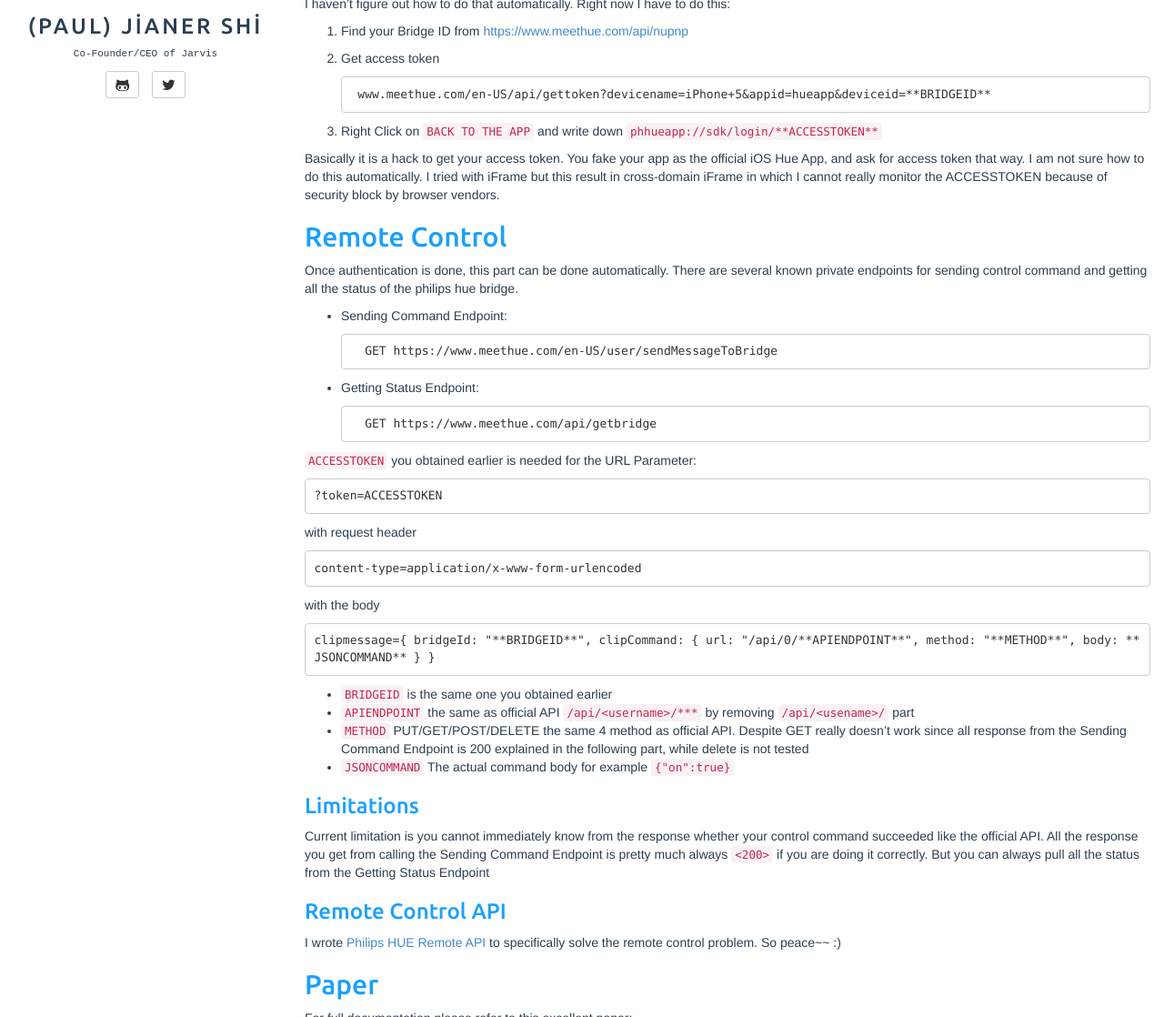
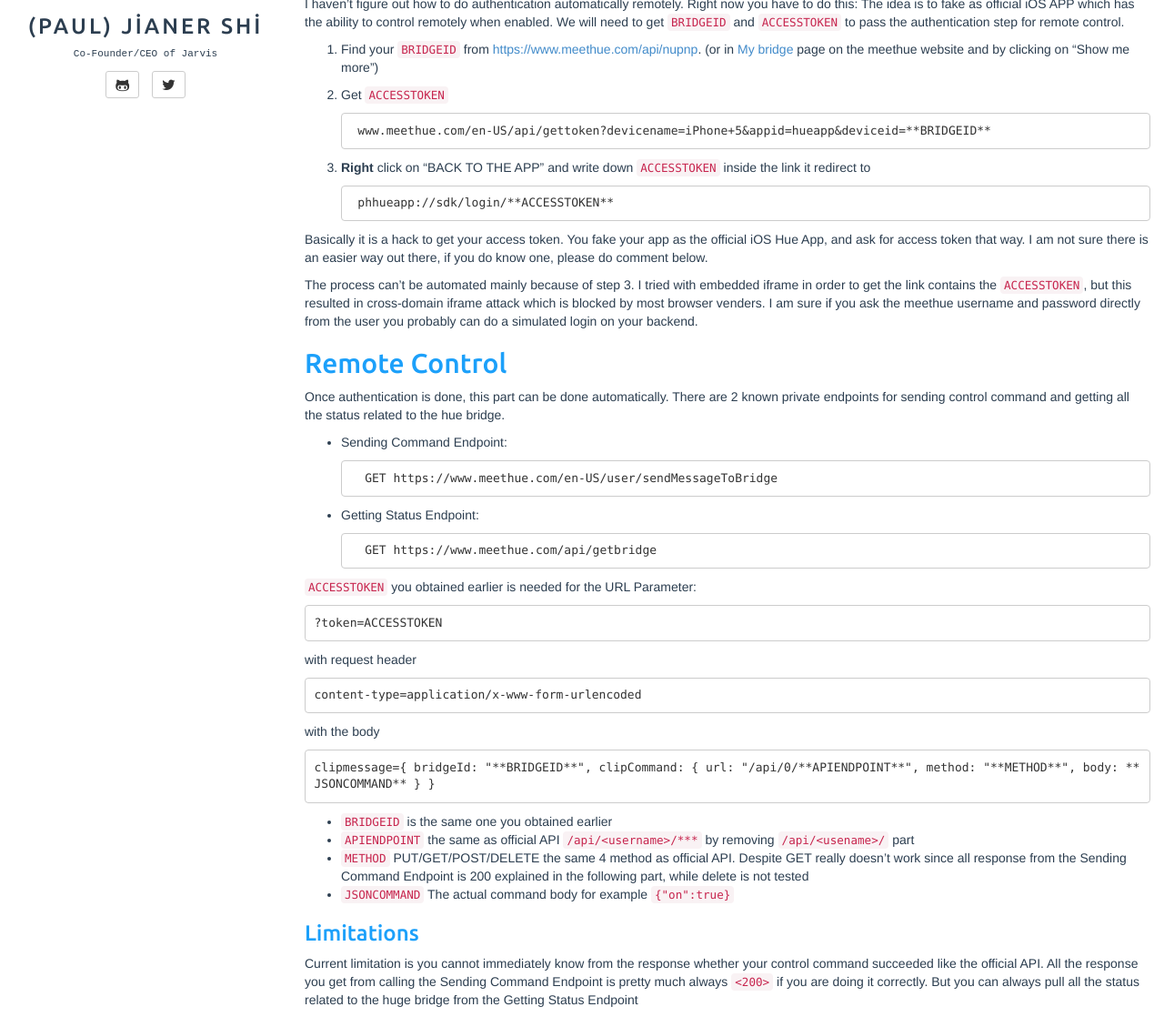
Before and after one commit to jianershi/jianershi.github.io, a Jekyll site: the page built from _posts/2013-11-27-Philips-Hue-Remote-API-Explained.markdown, in a window 1280 px wide and 1400 px high, cut to the strip 282-1400 px from the top of the window. Shown: the whole strip at 91% size. Built offline with Jekyll 4.4.1, drawn with Linux system fonts in a browser that asks for light colours; some of the changed text lies outside the part shown.

Commit message:
edit post a bit

```diff
--- a/_posts/2013-11-27-Philips-Hue-Remote-API-Explained.markdown
+++ b/_posts/2013-11-27-Philips-Hue-Remote-API-Explained.markdown
@@ -14,21 +14,25 @@
 
 ##Authentication
 
-I haven't figure out how to do that automatically. Right now I have to do this:
+I haven't figure out how to do authentication automatically remotely. Right now you have to do this: The idea is to fake as official iOS APP which has the ability to control remotely when enabled. We will need to get `BRIDGEID` and `ACCESSTOKEN` to pass the authentication step for remote control.
 
-1. Find your Bridge ID from [https://www.meethue.com/api/nupnp](https://www.meethue.com/api/nupnp)
+1. Find your `BRIDGEID` from [https://www.meethue.com/api/nupnp](https://www.meethue.com/api/nupnp). (or in [My bridge](https://www.meethue.com/en-US/user/preferencessmartbridge) page on the meethue website and by clicking on "Show me more")
 
-2. Get access token
+2. Get `ACCESSTOKEN`
 
 		www.meethue.com/en-US/api/gettoken?devicename=iPhone+5&appid=hueapp&deviceid=**BRIDGEID**
 
-3. Right Click on `BACK TO THE APP` and write down `phhueapp://sdk/login/**ACCESSTOKEN**`
+3. **Right** click on "BACK TO THE APP" and write down `ACCESSTOKEN` inside the link it redirect to
 
-Basically it is a hack to get your access token. You fake your app as the official iOS Hue App, and ask for access token that way. I am not sure how to do this automatically. I tried with iFrame but this result in cross-domain iFrame in which I cannot really monitor the ACCESSTOKEN because of security block by browser vendors.
+		phhueapp://sdk/login/**ACCESSTOKEN**
+
+Basically it is a hack to get your access token. You fake your app as the official iOS Hue App, and ask for access token that way. I am not sure there is an easier way out there, if you do know one, please do comment below.
+
+The process can't be automated mainly because of step 3. I tried with embedded iframe in order to get the link contains the `ACCESSTOKEN`,  but this resulted in cross-domain iframe attack which is blocked by most browser venders. I am sure if you ask the meethue username and password directly from the user you probably can do a simulated login on your backend.
 
 ##Remote Control
 
-Once authentication is done, this part can be done automatically. There are several known private endpoints for sending control command and getting all the status of the philips hue bridge.
+Once authentication is done, this part can be done automatically. There are 2 known private endpoints for sending control command and getting all the status related to the hue bridge.
 
 * Sending Command Endpoint:
 
@@ -58,12 +62,12 @@
 
 ###Limitations
 
-Current limitation is you cannot immediately know from the response whether your control command succeeded like the official API. All the response you get from calling the Sending Command Endpoint is pretty much always `<200>` if you are doing it correctly. But you can always pull all the status from the Getting Status Endpoint
+Current limitation is you cannot immediately know from the response whether your control command succeeded like the official API. All the response you get from calling the Sending Command Endpoint is pretty much always `<200>` if you are doing it correctly. But you can always pull all the status related to the huge bridge from the Getting Status Endpoint
 
 
 ###Remote Control API
 
-I wrote [Philips HUE Remote API](https://github.com/jarvisinc/PhilipsHueRemoteAPI) to specifically solve the remote control problem. So peace~~ :)
+I wrote [Philips HUE Remote API](https://github.com/jarvisinc/PhilipsHueRemoteAPI) to specifically solve the remote control problem. Enjoy :)
 
 
 ##Paper
```
